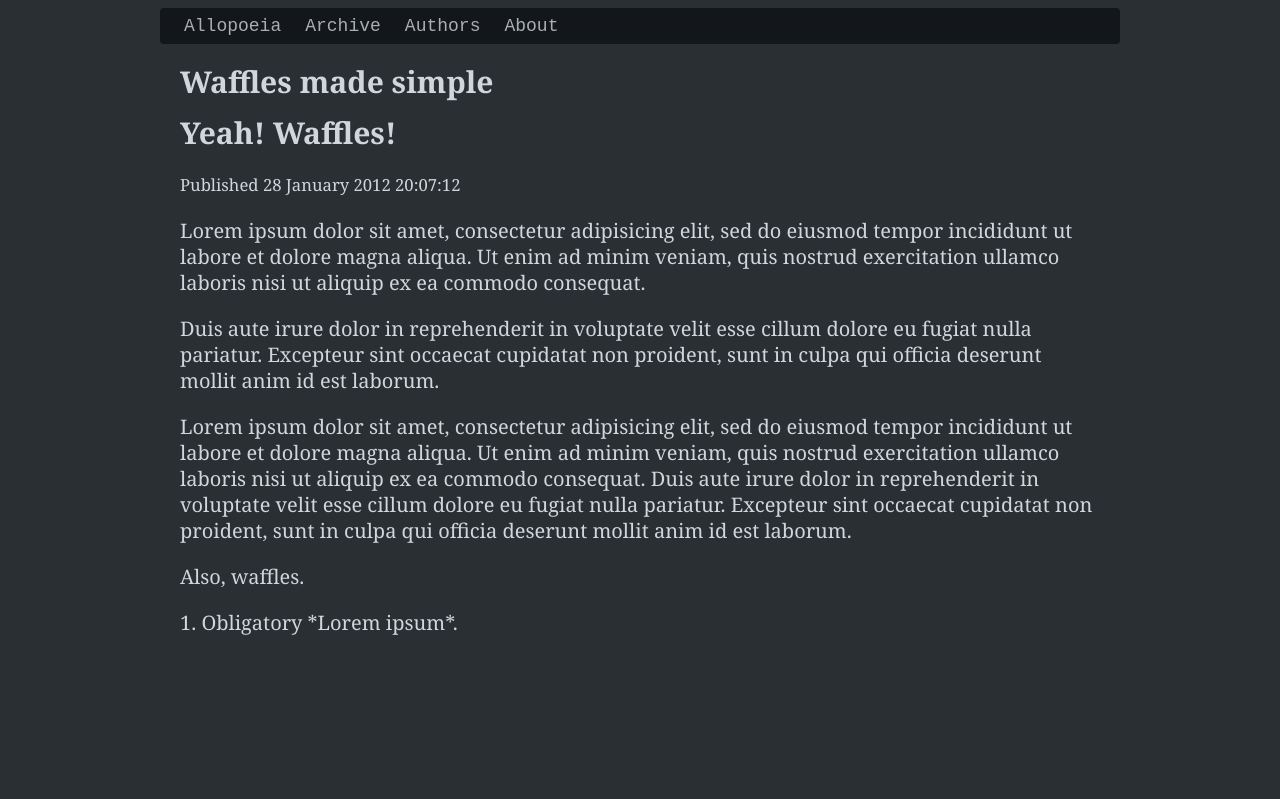
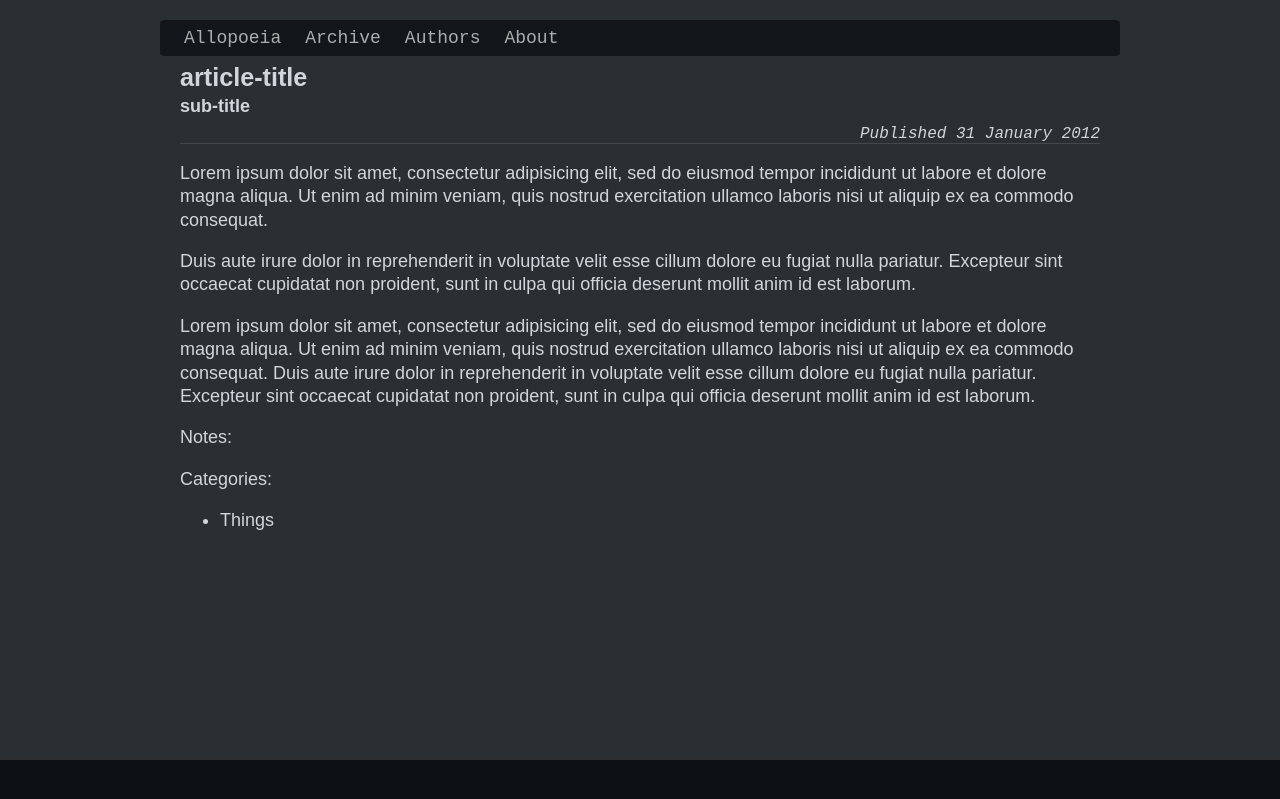
Before and after one commit to Allopoeia/allopoeia.github.com, a Jekyll site: the page built from _posts/Things/2012-01-31-article-title.html, in a window 1280 px wide. Shown: the top 799 px of the page. Built offline with Jekyll 4.4.1, drawn with Linux system fonts in a browser that asks for light colours; Markdown is read by kramdown in place of the engine named in the settings.

Commit message:
Added sticky footer; renamed 'post' to 'article'; more styling.
Added server script; updated jekyll exclusions.
Blanked site.feedburner field (don't have one yet) and added a check for nulliness.
Renamed 'post' layout to 'article'.
Removed article '2012-01-28-waffles-made-simple'; added test article.
Changed base font to sans-serif; styled article content.
Added and styled top-level sticky footer.
Using 'pubdate' field in test index.

```diff
--- a/_config.yml
+++ b/_config.yml
@@ -6,12 +6,12 @@ auto: true
 markdown: maruku
 pygments: true
 
-exclude: ["README.md", "CNAME", ".gitignore"]
+exclude: ["README.md", "CNAME", ".gitignore", "scripts"]
 
 ## Site configuration
 meta:
   title: Allopoeia
   url: http://allopoeia.komiga.com
-  feedburner: allopoeia
+  feedburner:
 
 permalink: /:categories/:year/:month/:day/:title/
--- /dev/null
+++ b/_includes/article/footnotes_end
@@ -0,0 +1 @@
+</footer>
--- /dev/null
+++ b/_includes/article/footnotes_start
@@ -0,0 +1,2 @@
+<footer id="article_footnotes">
+	<p>Notes:</p>
--- /dev/null
+++ b/_layouts/article.html
@@ -0,0 +1,25 @@
+---
+layout: default
+article-class: article
+---
+<header id="article_header">
+	<h1>{{ page.title }}</h1>
+{% if page.subtitle %}
+	<h2>{{ page.subtitle }}</h2>
+{% endif %}
+	<div class="separator">
+		<span class="pubdate">Published <time pubdate datetime="{{ page.pubdate | date_to_xmlschema }}">{{ page.pubdate | date: "%d %B %Y" }}</time></span>
+		<br clear="left" />
+	</div>
+</header>
+
+{{ content }}
+
+<footer id="article_footer">
+	<p>Categories:</p>
+	<ul>
+		{% for category in page.categories %}
+		<li>{{ category }}</li>
+		{% endfor %}
+	</ul>
+</footer>
--- a/_layouts/default.html
+++ b/_layouts/default.html
@@ -7,17 +7,19 @@
 
 	<link rel="shortcut icon" href="/favicon.ico">
 
-	<!--
+{% if site.meta.feedburner %}
 	<link href="http://feeds.feedburner.com/{{ site.meta.feedburner }}" rel="alternate" title="Feedburner" type="application/atom+xml" />
-	<link rel="alternate" type="application/atom+xml" title="Atom feed" href="/atom.xml" />
-	-->
+{% endif %}
+	<!-- <link rel="alternate" type="application/atom+xml" title="Atom feed" href="/atom.xml" /> -->
 
 	<link rel="stylesheet" href="/css/screen.css?{{ site.time | date: "%Y%m%d%H%M%S" }}" type="text/css" />
 	<!-- <link rel="stylesheet" href="/css/syntax.css" type="text/css" /> -->
 </head>
 <body>
 
-<div id="top_level" class="content">
+<!-- content start -->
+<div id="top_container">
+<div id="top_align_center">
 	<!--<header id="top_header">
 		<h1><a href="/">{{ site.meta.title }}</a></h1>
 	</header>-->
@@ -35,13 +37,19 @@
 	</div>
 
 	<article id="article_container" class="{{ page.article-class }}">
+
+<!-- article start -->
 {{ content }}
+
 	</article>
 
-	<footer>
-		<!-- top_level header -->
-	</footer>
 </div>
+</div>
+
+<!-- footer start -->
+<footer id="top_footer">
+	<!-- TODO -->
+</footer>
 
 </body>
 </html>
--- a/_layouts/post.html
+++ /dev/null
@@ -1,15 +0,0 @@
----
-layout: default
-article-class: article
----
-<header id="article_header">
-	<h1>{{ page.title }}</h1>
-{% if page.subtitle %}
-	<h2>{{ page.subtitle }}</h2>
-{% endif %}
-	<time pubdate datetime="{{ page.pubdate | date_to_xmlschema }}" pubdate>
-		<span class="pubdate"><small>Published {{ page.pubdate | date: "%d %B %Y %H:%M:%S %Z" }}</small></span>
-	</time>
-</header>
-
-{{ content }}
--- a/_posts/Things/2012-01-28-waffles-made-simple.html
+++ b/_posts/Things/2012-01-31-article-title.html
@@ -1,13 +1,14 @@
 ---
-layout: post
+layout: article
 
-pubdate: 2012-01-28T20:07:12-05:00
-last-modified: 2012-01-28T20:22:27-05:00
+pubdate: 2012-01-31T18:00:00-05:00
+last-modified: 2012-01-31T18:00:00-05:00
 
-category:
 author: plash
-title: Waffles made simple
-subtitle: Yeah! Waffles!
+category: Things
+tags: []
+title: article-title
+subtitle: sub-title
 ---
 
 <p>Lorem ipsum dolor sit amet, consectetur adipisicing elit, sed do eiusmod tempor incididunt ut labore et dolore magna aliqua. Ut enim ad minim veniam, quis nostrud exercitation ullamco laboris nisi ut aliquip ex ea commodo consequat.</p>
@@ -16,8 +17,5 @@ subtitle: Yeah! Waffles!
 
 <p>Lorem ipsum dolor sit amet, consectetur adipisicing elit, sed do eiusmod tempor incididunt ut labore et dolore magna aliqua. Ut enim ad minim veniam, quis nostrud exercitation ullamco laboris nisi ut aliquip ex ea commodo consequat. Duis aute irure dolor in reprehenderit in voluptate velit esse cillum dolore eu fugiat nulla pariatur. Excepteur sint occaecat cupidatat non proident, sunt in culpa qui officia deserunt mollit anim id est laborum.</p>
 
-<p>Also, waffles.</p>
-
-<div id="footnotes">
-	<span id="fn-1" class="footnote"><p>1. Obligatory *Lorem ipsum*.</p></span>
-</div>
+{% include article/footnotes_start %}
+{% include article/footnotes_end %}
--- a/css/screen.css
+++ b/css/screen.css
@@ -1,14 +1,26 @@
+
 html, body {
-	font-family: serif, verdana, arial;
+	font-family: sans-serif, verdana, arial;
 	font-size: 18px;
 	background-color: #2a2f33;
 	color: #d2d6dc;
+	height: 100%;
+	margin: 0;
+	padding: 0;
 }
 
-div.content {
+#top_container {
+	min-height: 100%;
+	margin: 0px 20px 0px 20px;
+}
+
+#top_align_center {
 	max-width: 960px;
 	height: 100%;
-	margin: auto;
+	margin: 0px auto 0px auto;
+	padding-top: 20px;
+	padding-bottom: 200px; /* top_footer.height+80px */
+	overflow: auto;
 }
 
 /* Stylers */
@@ -18,7 +30,7 @@ div.content {
 }
 
 /* Header */
-#top_header {
+/*#top_header {
 	margin-right: 20px;
 	margin-left: 20px;
 }
@@ -35,19 +47,18 @@ div.content {
 
 #top_header a:visited {
 	color: #666670;
-}
+}*/
 
 /* Menu */
 #top_bar {
 	display: block;
 	margin: auto;
 	background-color: #13161a;
-	padding-top: 8px;
-	padding-bottom: 8px;
+	padding: 8px 12px 8px 12px;
 }
 
 #top_bar>nav {
-	font: 18px monospace;
+	font: 18px monospace, sans-serif, verdana, arial;
 }
 
 #top_bar>nav>ul {
@@ -58,7 +69,7 @@ div.content {
 
 #top_bar>nav>ul>li {
 	float: left;
-	margin-left: 24px;
+	margin: 0 12px 0 12px;
 }
 
 #top_bar>nav>ul>li>a {
@@ -76,12 +87,61 @@ div.content {
 	text-decoration: none;
 }
 
-/* Content */
+/* Footer */
+#top_footer {
+	position: relative;
+	height: 120px;
+	margin: -141px 0 0 0;
+	display: block;
+	clear: both;
+	/*bottom: 20px;*/
+	padding: 20px 40px 0px 40px;
+	background-color: #0d1012;
+	border-top: 1px #2D2D2D solid;
+}
+
+/* Article */
 #article_container {
 	display: block;
 	line-height: 1.3em;
-	font-family: Georgia, serif, verdana, arial;
-	font-size: 20px;
 	margin-right: 20px;
 	margin-left: 20px;
 }
+
+#article_container.article {
+	font-family: Georgia, serif, verdana, arial;
+	font-size: 20px;
+}
+
+/* Article header */
+#article_header {
+	margin-top: 10px;
+	margin-bottom: 10px;
+}
+
+#article_header .separator {
+	width: 100%;
+	font: italic 16px monospace;
+	border-bottom: 1px #45484a solid;
+	display: block;
+}
+
+#article_header .separator>.pubdate {
+	float: right;
+	display: block;
+}
+
+#article_header h1, h2 {
+	margin: 6px 0 6px 0;
+}
+
+#article_header h1 {
+	font-size: 140%;
+}
+
+#article_header h2 {
+	font-size: 100%;
+}
+
+#article_header hr {
+}
--- a/index.html
+++ b/index.html
@@ -8,7 +8,7 @@ article-class: index
 	<li>
 		<a href="{{ post.url }}">{{ post.title | xml_escape }}</a>
 		<span>
-			<time pubdate datetime="{{ post.date | date_to_xmlschema }}">
+			<time pubdate datetime="{{ post.pubdate | date_to_xmlschema }}">
 				{{ post.pubdate | date: "%d %B %Y" }}
 			</time>
 		</span>
```
Also changed, not shown: 1 other file.
